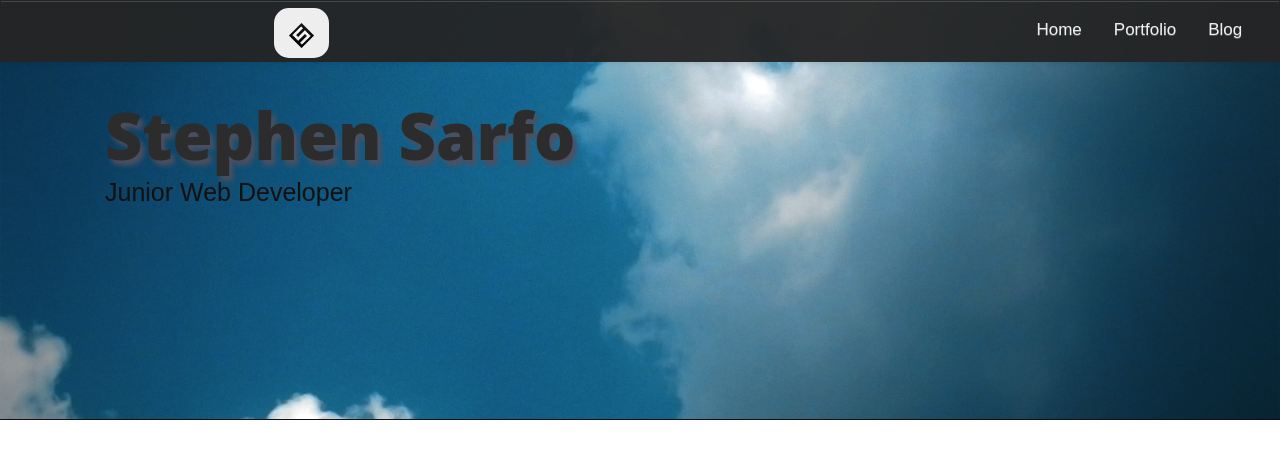
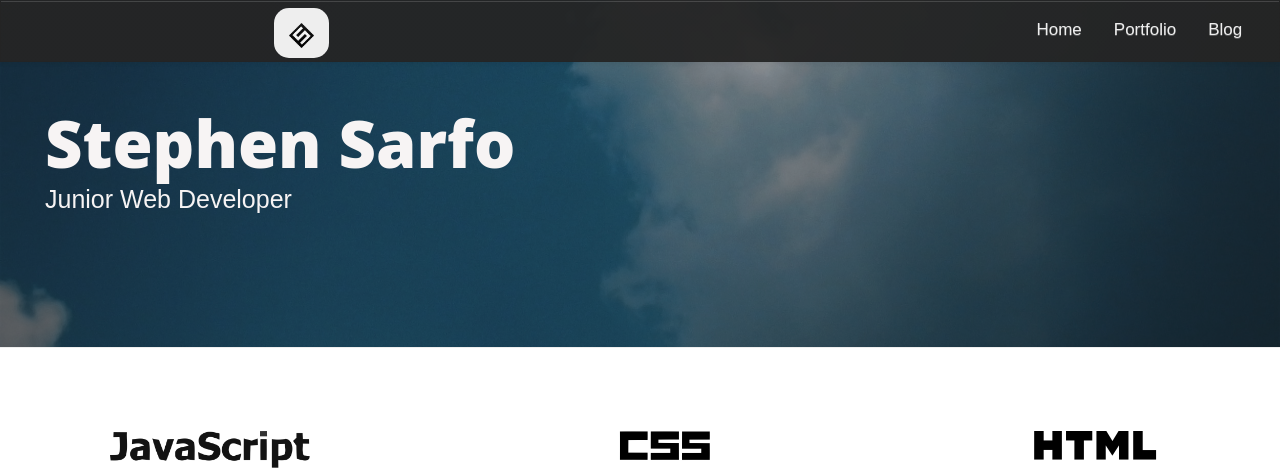
Before and after one commit to Stephen8898/Profile-Page-new, a React (Create React App) app: page /#/ in a window 1280 px wide. Shown: the top 470 px of the page. Built offline with nearby package versions, Linux system fonts and the light colour scheme.

Commit message:
made styling changes on the home page and did a run build

```diff
--- a/src/App.jsx
+++ b/src/App.jsx
@@ -15,7 +15,7 @@ class App extends Component {
 
     return (
       <Router>
-        <div>
+        <React.Fragment>
           <Navbar/>
           <Switch>
           <Route exact path="/" component={Home}/>
@@ -23,7 +23,7 @@ class App extends Component {
           <Route path="/blog" component={Blog}/>
           </Switch>
           <Footer/>
-        </div>
+        </React.Fragment>
       </Router>
     );
   }
--- a/src/components/Home.jsx
+++ b/src/components/Home.jsx
@@ -37,11 +37,15 @@ export default class Home extends Component {
     var pageheader = {
       backgroundImage: `url(${'/assets/clouds-texture03.jpg'})`
     };
+
+    var style = {
+      margin: `auto`
+    };
     return (
       <div>
         {/* <Grid> */}
           <header className="page-header" style={pageheader}>
-          {/* <div className="overlay"></div> */}
+          <div className="overlay"></div>
           <div className="container">
          <div className="row">
           <div className="col-lg-8 col-md-10 mx-auto">
@@ -53,7 +57,7 @@ export default class Home extends Component {
           </div>
          </div>
         </header>
-   <Grid>
+   <Grid style={style} className="container-grid">
     <Row sm={2} md={3} className="show-grid test-center" responsive>
          <div  className="logos">
          {/* <Col> */}
--- a/src/components/style/Home.css
+++ b/src/components/style/Home.css
@@ -25,27 +25,33 @@
 
 }
 
-.page-header {
-    padding: 5px 100px 80px 90px;
+header.page-header {
+    padding: 1% 0% 10%;
     /* width: fit-content; */
     /* position: relative; */
-    padding-right: 5em;
+     padding-right: 5em;
     margin: 0px 0 0px;
-    border-bottom: 1.1px solid #111;
+   /* border-bottom: 1.1px solid #111;
     height: 30em;
     /* display: block; */
    background-color: transparent;
    background-image: url("/assets/gray-background.jpg");
-   background-position:center;
+   /* background-position:center; */
    /* background-repeat: repeat; */
-   background-size: cover;
+   /* background-size: cover;  */
    background-attachment: fixed;
    /* backdrop-filter: blur(10px); */
     /* background-color: rgba(75, 204, 176, 0.87); */
     /* background-image: url("/assets/SpaceIIMG.jpg"); */
+    margin-bottom: 1%;
+    background: no-repeat center center;
+    background-color: #868e96;
+    background-attachment: scroll;
+    position: relative;
+    background-size: cover;
 }
 
-.page-header .overlay {
+header.page-header .overlay {
     position: absolute;
     top: 0;
     left: 0;
@@ -60,7 +66,7 @@
     /* background-color: #eee; */
     font-family: "courier header", sans-serif;
     text-align: center;
-    color: #2c2c2c;
+    color: #f7f4f4;
 
     /* color: #eeec; */
     margin-top: 10%;
@@ -70,7 +76,7 @@
 .page-info> h1 {
     font-size: 65px;
     margin-bottom: 5px;
-    text-shadow: 4px 5px 5px #4f4f5f;
+
 
 }
 .page-info> h4{
@@ -78,6 +84,7 @@
     font-stretch: expanded;
     margin-top: 0px;
    float: left;
+   color: #f7f4f4;
 }
     /* h1,h4{
     float: le
@@ -137,13 +144,18 @@
 .person-wrapper{
     margin-bottom: 2em;
 }
-Grid {
+.container-grid {
     padding-right: 15px;
     padding-left: 15px;
     margin-right: 11%;
     margin-left: auto;
 }
-
+.container-grid {
+    padding-right: 15px;
+    padding-left: 15px;
+    /* margin-right: 10px; */
+    margin-left: auto;
+}
 .show-grid{
     margin-top: 0em;
     margin-right: 11em;
```
Also changed, not shown: 17 other files (tests, documents, lock files or other folders).
